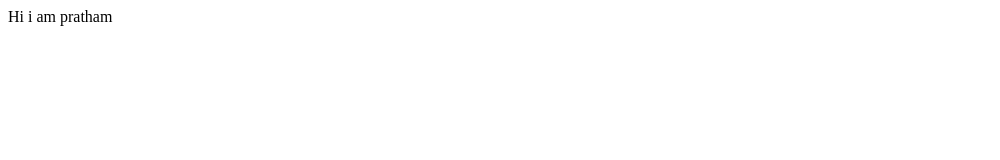
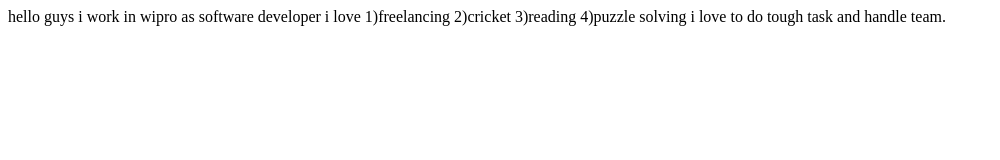
Before and after one commit to pr0698/pratham-srivastava-portfolio, a plain HTML site: page index.html in a window 1280 px wide. Shown: the whole page, without its empty margins (0-1000 px from the left). Drawn offline with Linux system fonts and the light colour scheme.

Commit message:
refractor:about myself
added extra points about myself and removed few points

```diff
--- a/index.html
+++ b/index.html
@@ -7,6 +7,12 @@
     <title>Students Name</title>
 </head>
 <body>
-    Hi i am pratham
+    hello guys i work in wipro as software developer
+    i love
+    1)freelancing
+    2)cricket
+    3)reading
+    4)puzzle solving
+    i love to do tough task and handle team.
 </body>
 </html>
```
